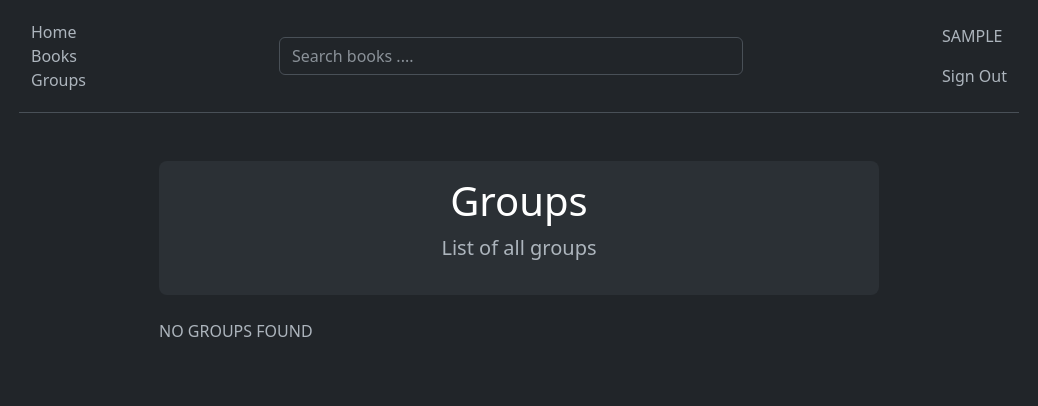
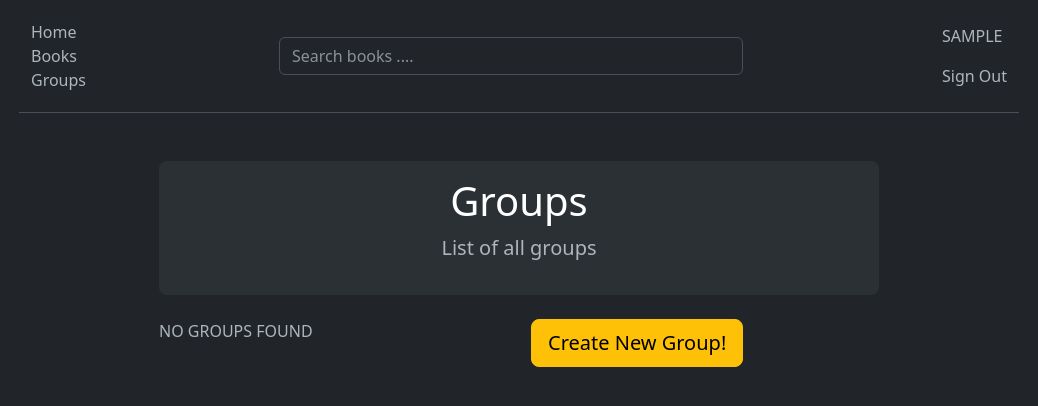
Before and after one commit to RickPaddock/bookswap, a Django app: page /groups/ in a window 1280 px wide. Shown: the top 406 px of the page, without its empty margins (121-1159 px from the left). Run offline with Django 5.2, Linux system fonts and the light colour scheme; the visitor is signed in with stand-in values (Sample User, id 1); data that the repository does not hold is empty; some libraries are stand-ins or nearby versions.

Commit message:
create group working

```diff
--- a/books/models.py
+++ b/books/models.py
@@ -7,6 +7,7 @@ from django.core.exceptions import ValidationError
 from django.db.models.signals import post_save
 from django.dispatch import receiver
 from django.utils import timezone
+import misaka  # Misaka allows rendering markdown
 
 
 # User model imports pre-defined django user items. Easier for us.
@@ -38,15 +39,22 @@ class Group(models.Model):
     # SLUG only contains letters, numbers, underscores, or hyphens
     slug = models.SlugField(allow_unicode=True, unique=True)
     description = models.TextField(blank=True, default="")
+    description_html = models.TextField(editable=False, default="", blank=True)
     is_private = models.BooleanField(default=False, blank=False)
     members = models.ManyToManyField(CustomUser, through="GroupMember")
 
     def __str__(self):
         return self.group_name
 
+    def save(self, *args, **kwargs):
+        self.slug = slugify(self.group_name)  # Lowercase & replace spaces with hyphens
+        self.description_html = misaka.html(self.description)  # Allows markdown
+        super().save(
+            *args, **kwargs
+        )  # Overrides parent class save to include parameters
+
 
 # Many to Many THROUGH table
-# TODO: User can have more than 1 copy so not unique by name/book
 class UserBook(models.Model):
     user = models.ForeignKey(CustomUser, on_delete=models.CASCADE)
     book = models.ForeignKey(Book, related_name="book_owners", on_delete=models.CASCADE)
--- a/books/templates/book_database.html
+++ b/books/templates/book_database.html
@@ -12,6 +12,12 @@
             {% for rec in books %}
                 <li><a href="{% url 'single_book' pk=rec.pk %}">{{rec.title}}</a></li>
                 <ul>
+                    {% if rec.thumbnail %}
+                        <img src="{{ MEDIA_URL }}{{ rec.thumbnail }}" alt="{{ rec.title }}"><br>
+                    {% else %}
+                        <!-- Placeholder image or alternative content if thumbnail is not available -->
+                        <p>No thumbnail available</p>
+                    {% endif %}
                     Authors: {{rec.authors}}<br>
                     Number of copies: <span class="badge">{{rec.owner.count}}</span>
                 </ul>
--- a/books/templates/group_database.html
+++ b/books/templates/group_database.html
@@ -6,6 +6,8 @@
             <h1 class="text-body-emphasis">Groups</h1>
             <p class="lead">List of all groups</p>
         </div>
+        <div class="row">
+            <div class="col">
                 <br>
                 {% if groups %}
                     <ol>
@@ -22,5 +24,14 @@
                         <p>NO GROUPS FOUND</p>
                 {% endif %}
             </div>
+            <div class="col">
+                {% if user.is_authenticated %}
+                    <br>
+                    <a href="{% url 'create_group'%}" class='btn btn-lg btn-fill btn-warning'><span class='glyphicon glyphicon-plus-sign'>Create New Group!</span></a>
+                    <br>
+                {% endif %}
+            </div>
+        </div>
+    </div>
 
 {% endblock %}
--- a/books/views.py
+++ b/books/views.py
@@ -27,6 +27,12 @@ class SignUp(CreateView):
         response = super().form_valid(form)
         messages.success(self.request, self.success_message)
         return response
+
+
+class CreateGroup(LoginRequiredMixin, CreateView):
+    model = Group
+    fields = ("group_name", "description", "is_private")
+    success_url = reverse_lazy("group_database")
 
 
 # Testing a list of a model: Return books with owners
--- a/bookswap/urls.py
+++ b/bookswap/urls.py
@@ -22,6 +22,7 @@ from books.views import (
     LoggedInPage,
     LoggedOutPage,
     SignUp,
+    CreateGroup,
     UserAccount,
     book_search,
     book_database,
@@ -46,6 +47,7 @@ urlpatterns = [
     path("loggedin", LoggedInPage.as_view(), name="loggedin"),
     path("loggedout", LoggedOutPage.as_view(), name="loggedout"),
     path("signup", SignUp.as_view(), name="signup"),
+    path("create_group", CreateGroup.as_view(), name="create_group"),
     path("user/<str:pk>/", UserAccount.as_view(), name="user_account"),
     path("book_search/", book_search, name="book_search"),
     path("books/", book_database, name="book_database"),
--- a/requirements.txt
+++ b/requirements.txt
@@ -26,3 +26,4 @@ tzdata==2023.3
 virtualenv==20.23.1
 requests==2.31
 Pillow==10.2.0
+misaka==2.1.1
```
Also changed, not shown: books/templates/books/group_form.html (added, +13 -0 lines), books/migrations/0002_group_description_html.py (added). Lines whose indentation alone changed are shown as unchanged.
